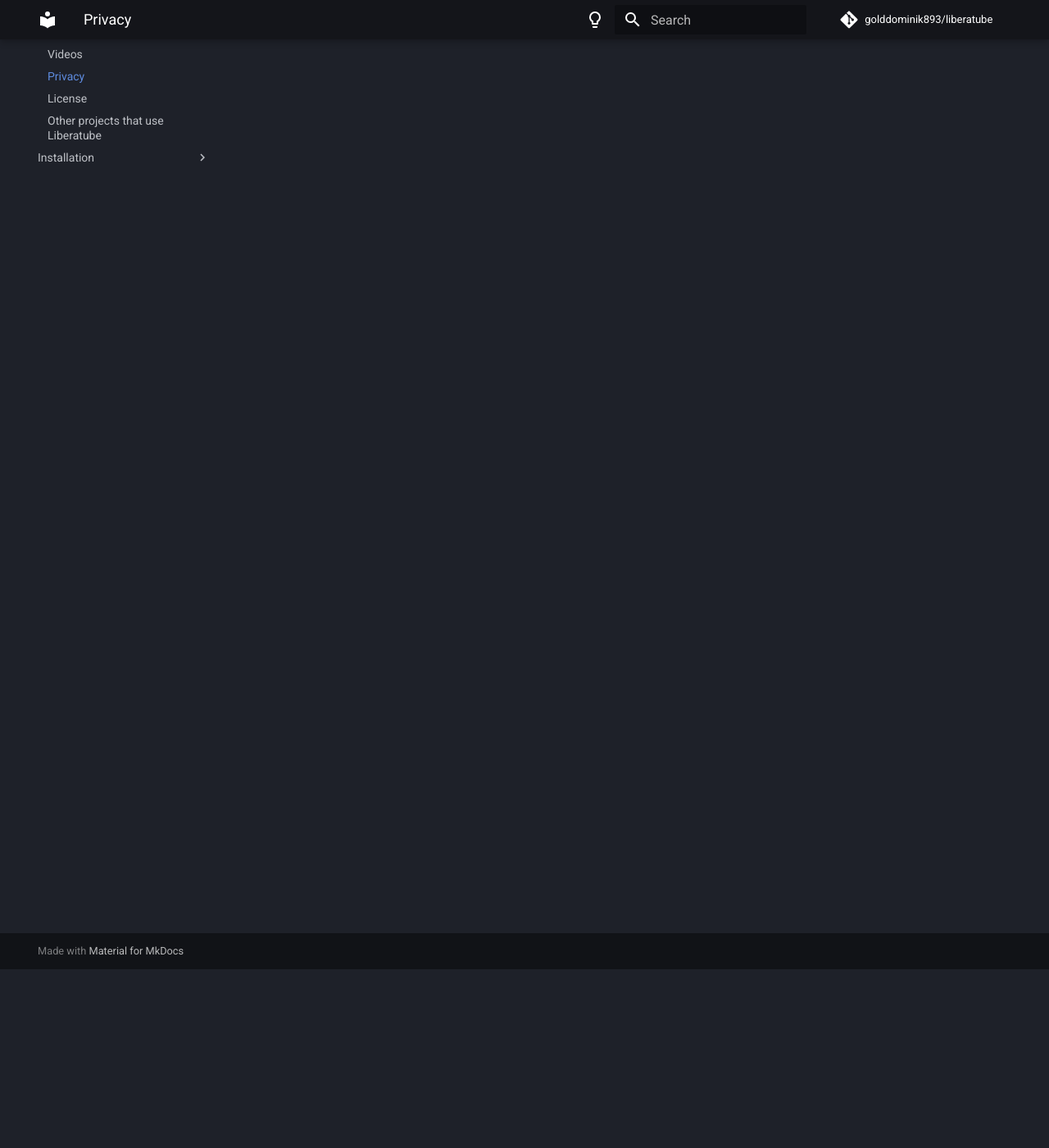
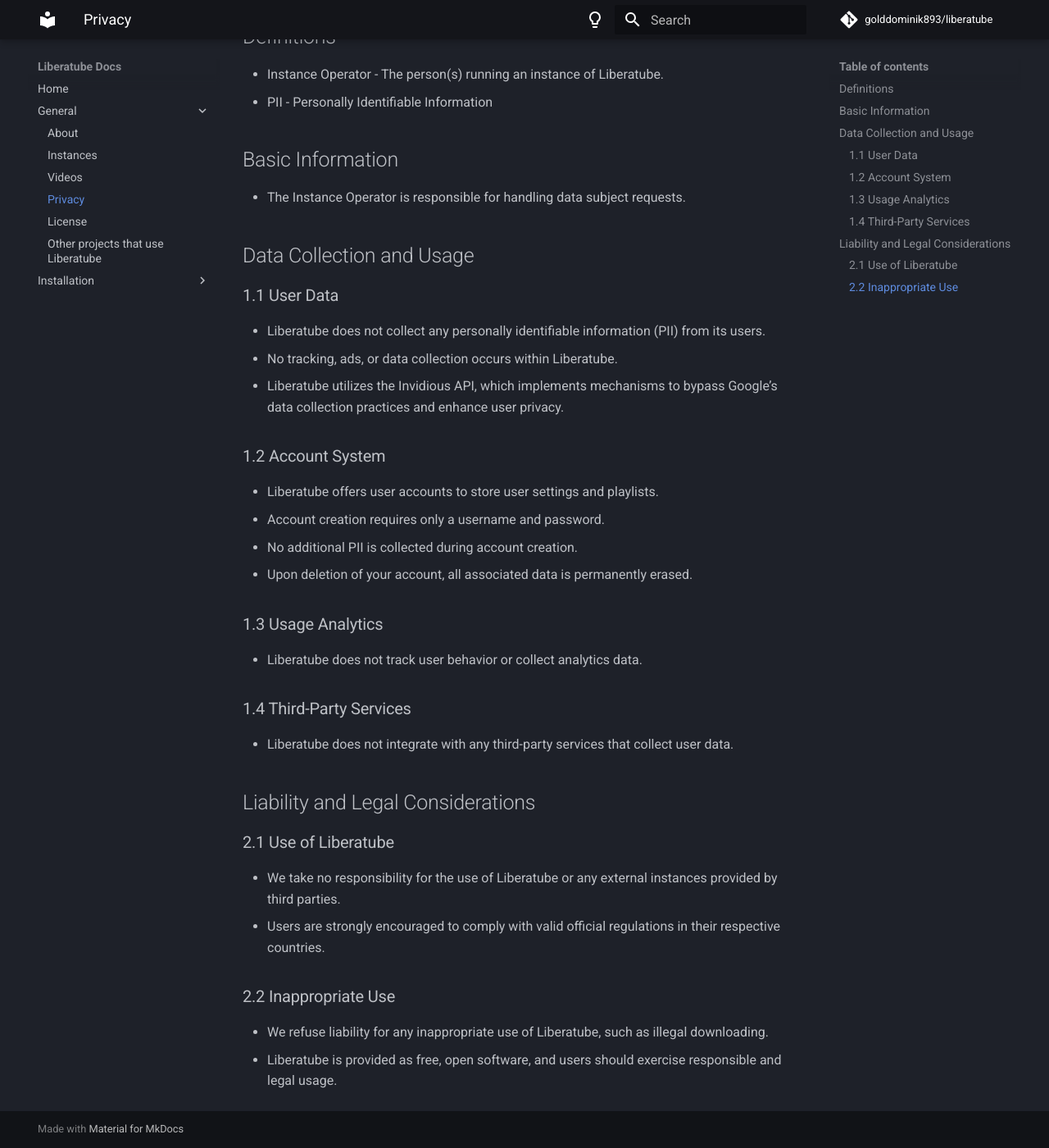
Before and after one commit to GoldDominik893/liberatube-docs, an MkDocs documentation site: the page built from docs/general/4.privacy.md, in a window 1280 px wide and 1400 px high, scrolled down 218 px. Shown: the whole window at 82% size. Built offline with MkDocs 1.6.1 and Material for MkDocs 9.7.7, drawn with Linux system fonts in a browser that asks for light colours; comment, search, counter and statistics services are not loaded; some of the changed text lies outside the part shown.

Commit message:
add privacy policy

```diff
--- a/docs/general/4.privacy.md
+++ b/docs/general/4.privacy.md
@@ -1 +1,47 @@
 # Privacy
+
+**Last updated:** 31/03/2024 20:57
+
+## Definitions
+
+* Instance Operator - The person(s) running an instance of Liberatube.
+* PII - Personally Identifiable Information
+
+## Basic Information
+
+* The Instance Operator is responsible for handling data subject requests.
+
+## Data Collection and Usage
+
+### 1.1 User Data
+
+* Liberatube does not collect any personally identifiable information (PII) from its users.
+* No tracking, ads, or data collection occurs within Liberatube.
+* Liberatube utilizes the Invidious API, which implements mechanisms to bypass Google’s data collection practices and enhance user privacy.
+
+### 1.2 Account System
+
+* Liberatube offers user accounts to store user settings and playlists.
+* Account creation requires only a username and password.
+* No additional PII is collected during account creation.
+* Upon deletion of your account, all associated data is permanently erased.
+
+### 1.3 Usage Analytics
+
+* Liberatube does not track user behavior or collect analytics data.
+
+### 1.4 Third-Party Services
+
+* Liberatube does not integrate with any third-party services that collect user data.
+
+## Liability and Legal Considerations
+
+### 2.1 Use of Liberatube
+
+* We take no responsibility for the use of Liberatube or any external instances provided by third parties.
+* Users are strongly encouraged to comply with valid official regulations in their respective countries.
+
+### 2.2 Inappropriate Use
+
+* We refuse liability for any inappropriate use of Liberatube, such as illegal downloading.
+* Liberatube is provided as free, open software, and users should exercise responsible and legal usage.
```
Also changed, not shown: docs/installation/2.installation.md (+1 -1 lines).
